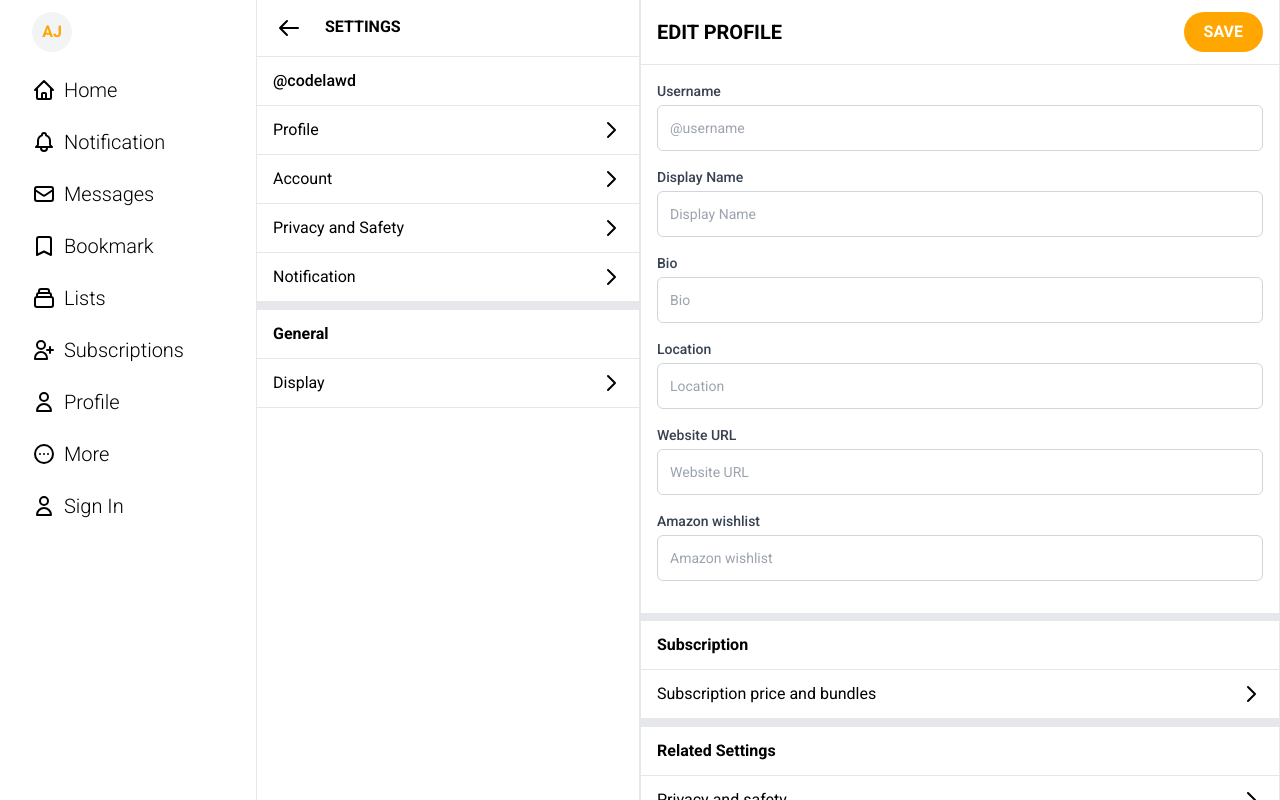
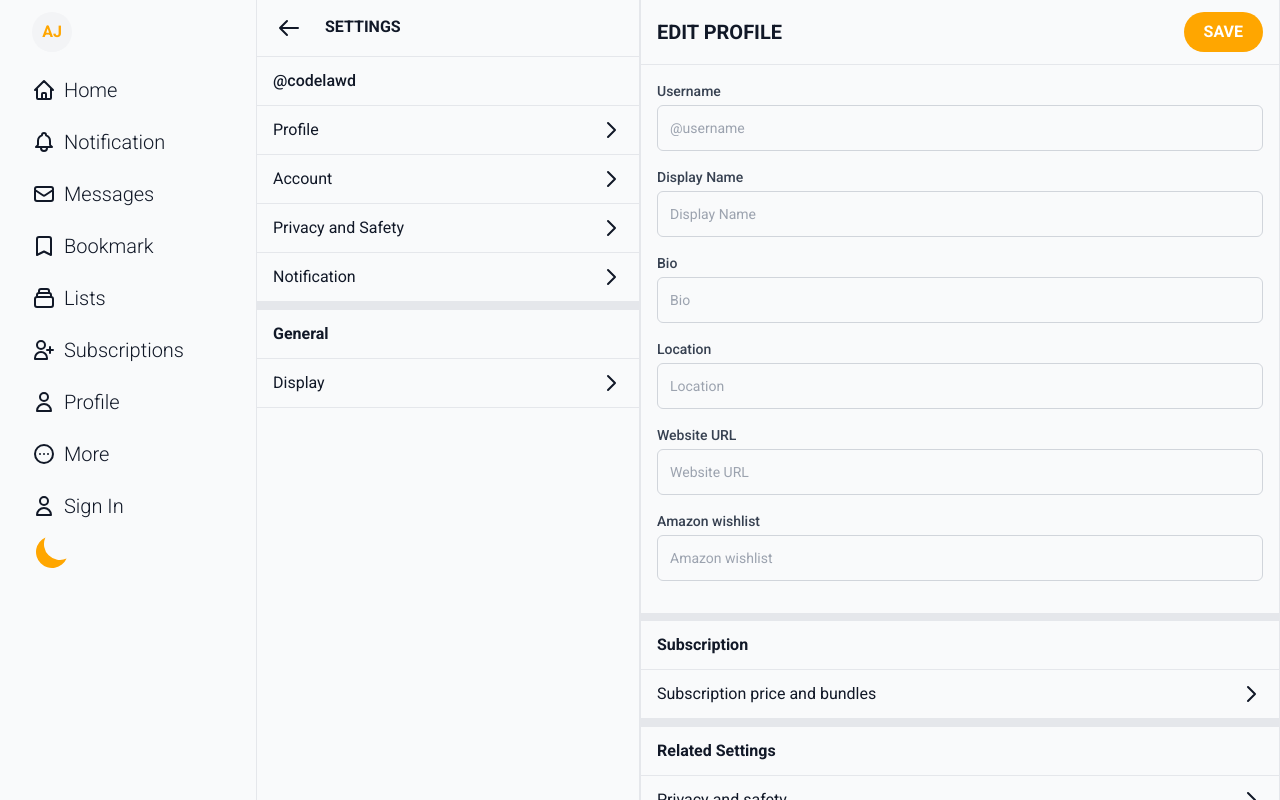
Before and after one commit to CodeLawd/leviplatte, a Next.js app: page /settings/profile in a window 1280 px wide. Built offline with nearby package versions, Linux system fonts and the light colour scheme.

Commit message:
continued dark mode implementation

```diff
--- a/components/Sidebar.tsx
+++ b/components/Sidebar.tsx
@@ -11,6 +11,7 @@
   HomeIcon,
   UserIcon,
 } from '@heroicons/react/outline'
+import ThemeSwitcher from './ThemeSwitcher'
 
 const Sidebar = () => {
   return (
@@ -36,6 +37,7 @@
       </Link>
       <SidebarRow Icon={DotsCircleHorizontalIcon} title="More" />
       <SidebarRow Icon={UserIcon} title="Sign In" />
+      {ThemeSwitcher()}
     </div>
   )
 }
--- a/components/ThemeSwitcher.tsx
+++ b/components/ThemeSwitcher.tsx
@@ -1,6 +1,8 @@
 import { useTheme } from 'next-themes'
 import Toggler from './Toggler'
 import { useState, useEffect } from 'react'
+import { SunIcon } from '@heroicons/react/outline'
+import { MoonIcon } from '@heroicons/react/solid'
 
 const ThemeSwitcher = () => {
   const { systemTheme, theme, setTheme } = useTheme()
@@ -10,18 +12,31 @@
     setMounted(true)
   }, [])
 
+  const renderThemeChanger = () => {
     if (!mounted) return null
 
     const currentTheme = theme === 'system' ? systemTheme : theme
 
     if (currentTheme === 'dark') {
-    return <Toggler onClick={() => setTheme('dark')} />
+      return (
+        <SunIcon
+          className="h-10 w-10 text-yellow-500"
+          role="button"
+          onClick={() => setTheme('light')}
+        />
+      )
     } else {
       return (
-      <Toggler onClick={() => setTheme('light')} />
-      //   <MoonIcon
+        <MoonIcon
+          className="h-10 w-10 text-leviplatte"
+          role="button"
+          onClick={() => setTheme('dark')}
+        />
       )
     }
   }
 
+  return <span className="pl-4">{renderThemeChanger()}</span>
+}
+
 export default ThemeSwitcher
--- a/components/Toggler.jsx
+++ b/components/Toggler.jsx
@@ -7,7 +7,6 @@
 }
 
 export default function Toggler() {
-
   const { systemTheme, theme, setTheme } = useTheme()
 
   const [enabled, setEnabled] = useState(false)
@@ -17,7 +16,6 @@
       checked={enabled}
       onChange={setEnabled}
       className="group relative inline-flex h-5 w-10 flex-shrink-0 cursor-pointer items-center justify-center rounded-full focus:outline-none focus:ring-2 focus:ring-leviplatte focus:ring-offset-2"
-      onClick={onClick}
     >
       <span className="sr-only">Use setting</span>
       <span
--- a/pages/users/reset.tsx
+++ b/pages/users/reset.tsx
@@ -18,6 +18,13 @@
             link to this e-mail.
           </small>
           <InputBox placeholder="Email" type="email" color="white" />
+          {/* <span className="mb-4 text-center text-leviplatte"> */}
+          <Link href="/users/auth/signin">
+            <span className="mb-4 cursor-pointer text-center text-leviplatte">
+              Back to Sign in
+            </span>
+          </Link>
+          {/* </span> */}
           <Button
             text="Reset Password"
             bgColor="leviplatte"
--- a/styles/globals.css
+++ b/styles/globals.css
@@ -8,4 +8,17 @@
   html {
     font-family: 'Roboto', sans-serif;
   }
+
+  body {
+    @apply bg-gray-50 text-gray-900 dark:bg-gray-900 dark:text-gray-100;
+    @apply min-h-screen;
+  }
+
+  ::selection {
+    @apply bg-indigo-500 text-white;
+  }
+
+  .btn {
+    @apply inline-block whitespace-nowrap rounded-lg bg-indigo-500 px-5 py-3 text-sm font-semibold capitalize tracking-wider text-white shadow-lg transition duration-300 hover:bg-indigo-600 focus:outline-none focus:ring-4 focus:ring-indigo-500 focus:ring-opacity-50 sm:text-xl;
+  }
 }
```
Lines whose indentation alone changed are shown as unchanged.
